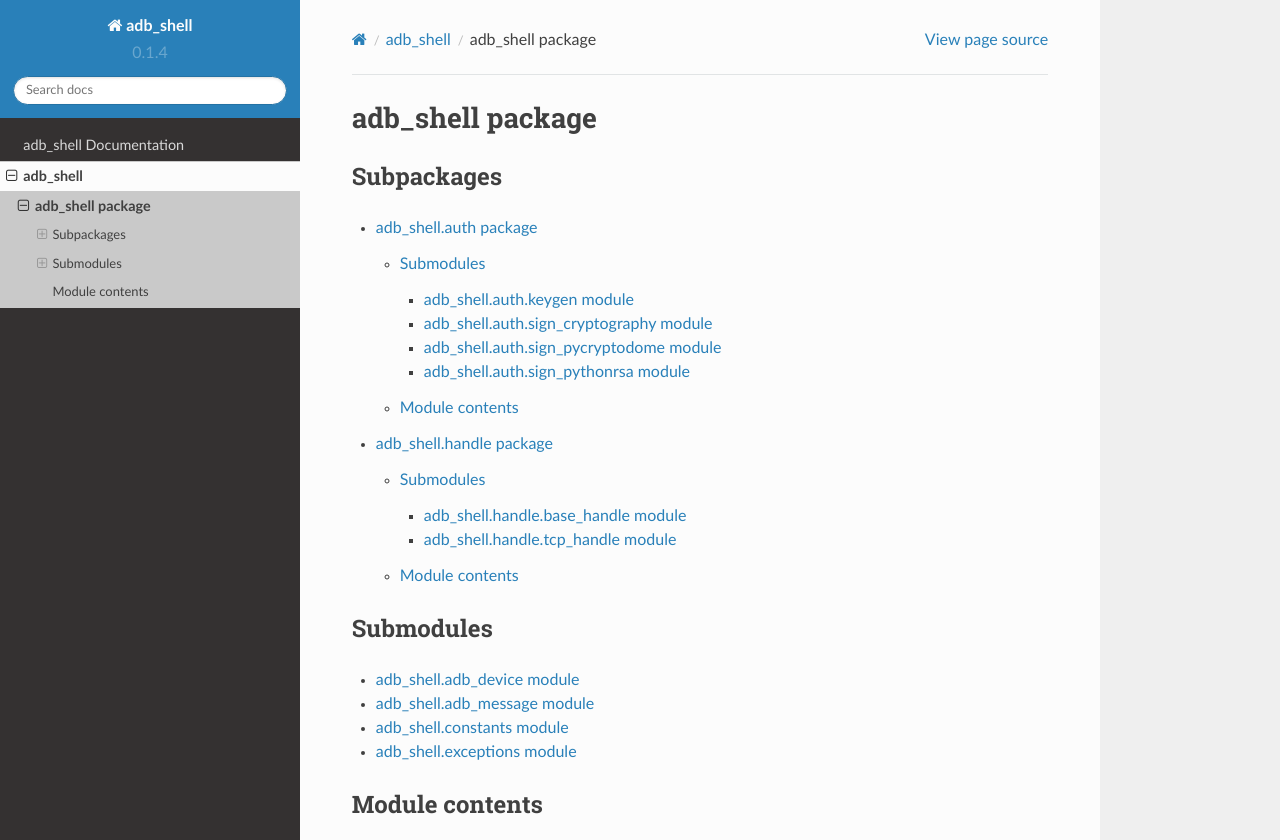
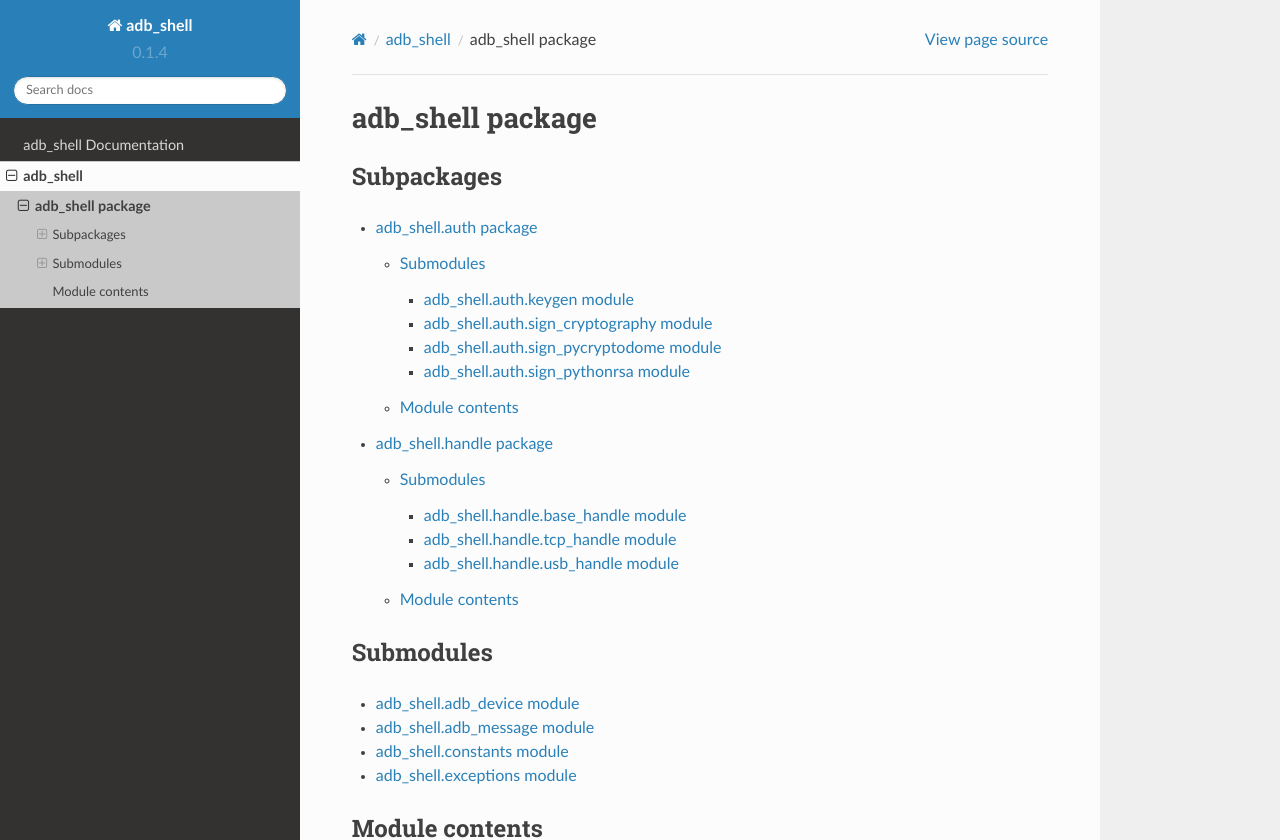
Before and after one commit to JeffLIrion/adb_shell, a Sphinx documentation site: the page built from docs/source/adb_shell.rst, in a window 1280 px wide and 1157 px high, cut to the strip 0-840 px from the top of the window. Built offline with Sphinx 7.4.7 and the Read the Docs theme 2.0.0, drawn with Linux system fonts in a browser that asks for light colours; some of the changed lines change nothing that is shown.

Commit message:
Update docs RST files

```diff
--- a/docs/source/adb_shell.handle.rst
+++ b/docs/source/adb_shell.handle.rst
@@ -8,6 +8,7 @@ Submodules
 
    adb_shell.handle.base_handle
    adb_shell.handle.tcp_handle
+   adb_shell.handle.usb_handle
 
 Module contents
 ---------------
--- a/docs/source/adb_shell.tcp_handle.rst
+++ /dev/null
@@ -1,7 +0,0 @@
-adb\_shell.tcp\_handle module
-=============================
-
-.. automodule:: adb_shell.tcp_handle
-   :members:
-   :undoc-members:
-   :show-inheritance:
```
